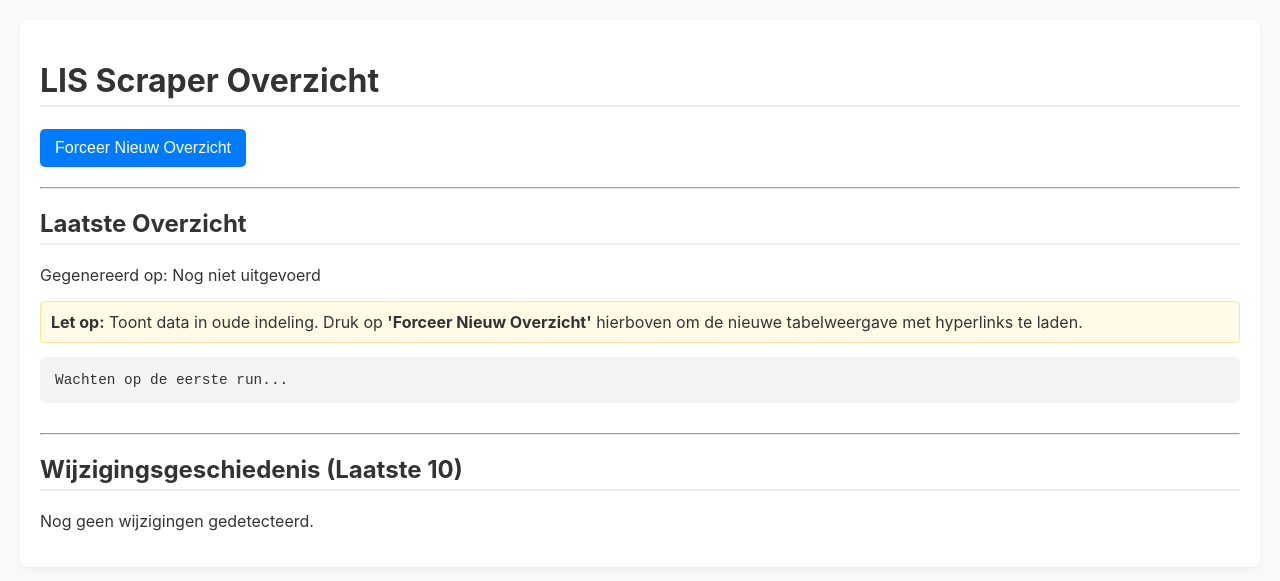
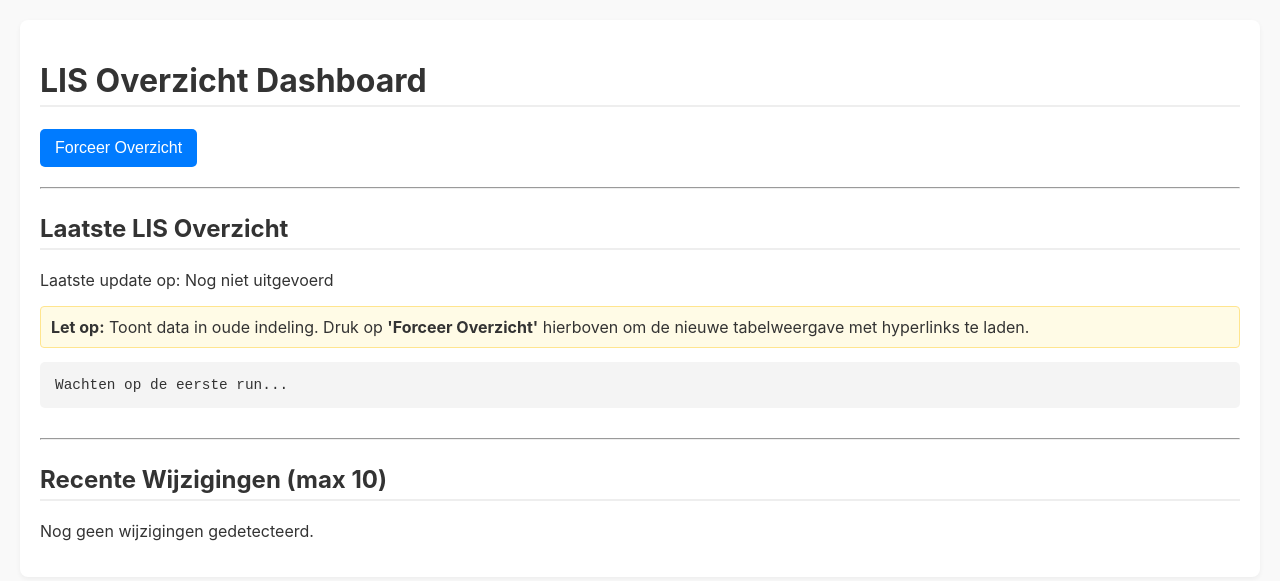
Before and after one commit to simoens/lis-cron-job, a Flask app: page / in a window 1280 px wide. Shown: the top 581 px of the page. Run offline with Flask 3, Linux system fonts and the light colour scheme.

Commit message:
Update title and headings in index.html

```diff
--- a/templates/index.html
+++ b/templates/index.html
@@ -3,7 +3,7 @@
 <head>
     <meta charset="UTF-8">
     <meta name="viewport" content="width=device-width, initial-scale=1.0">
-    <title>LIS Scraper Overzicht</title>
+    <title>LIS Overzicht</title>
     <style>
         body {
             font-family: -apple-system, BlinkMacSystemFont, "Segoe UI", Roboto, Helvetica, Arial, sans-serif;
@@ -14,6 +14,10 @@
         h1, h2, h3 {
             border-bottom: 2px solid #eee;
             padding-bottom: 5px;
+        }
+        h2 {
+            font-size: 1.5em;
+            margin-top: 25px;
         }
         h3 {
             margin-top: 30px;
@@ -90,26 +94,28 @@
             border: 1px solid #ffe58f;
             padding: 10px;
             border-radius: 4px;
+            margin-top: 15px;
         }
     </style>
 </head>
 <body>
 
     <div class="container">
-        <h1>LIS Scraper Overzicht</h1>
+        <h1>LIS Overzicht Dashboard</h1>
 
         <form action="{{ url_for('force_snapshot_route') }}" method="POST" style="margin-bottom: 20px;">
             <input type="hidden" name="secret" value="{{ secret_key }}">
-            <button type="submit" class="button">Forceer Nieuw Overzicht</button>
+            <button type="submit" class="button">Forceer Overzicht</button>
         </form>
 
         <hr>
 
-        <h2>Laatste Overzicht</h2>
-        <p>Gegenereerd op: {{ snapshot.timestamp }}</p>
+        <h2>Laatste LIS Overzicht</h2>
+        <p>Laatste update op: {{ snapshot.timestamp }}</p>
 
         {% if snapshot.content_data %}
             <div class="snapshot-content">
+
                 <h3>--- BINNENKOMENDE SCHEPEN (Besteltijd tussen -8u en +8u) ---</h3>
 
                 {% if snapshot.content_data.INKOMEND %}
@@ -177,7 +183,7 @@
 
         {% elif snapshot.content %}
             <div class="fallback-note">
-                <strong>Let op:</strong> Toont data in oude indeling. Druk op <strong>'Forceer Nieuw Overzicht'</strong> hierboven om de nieuwe tabelweergave met hyperlinks te laden.
+                <strong>Let op:</strong> Toont data in oude indeling. Druk op <strong>'Forceer Overzicht'</strong> hierboven om de nieuwe tabelweergave met hyperlinks te laden.
             </div>
             <pre>{{ snapshot.content }}</pre>
 
@@ -187,7 +193,7 @@
 
         <hr style="margin-top: 30px;">
 
-        <h2>Wijzigingsgeschiedenis (Laatste 10)</h2>
+        <h2>Recente Wijzigingen (max 10)</h2>
         {% if changes %}
             {% for change in changes %}
                 <div class="change-item">
```
